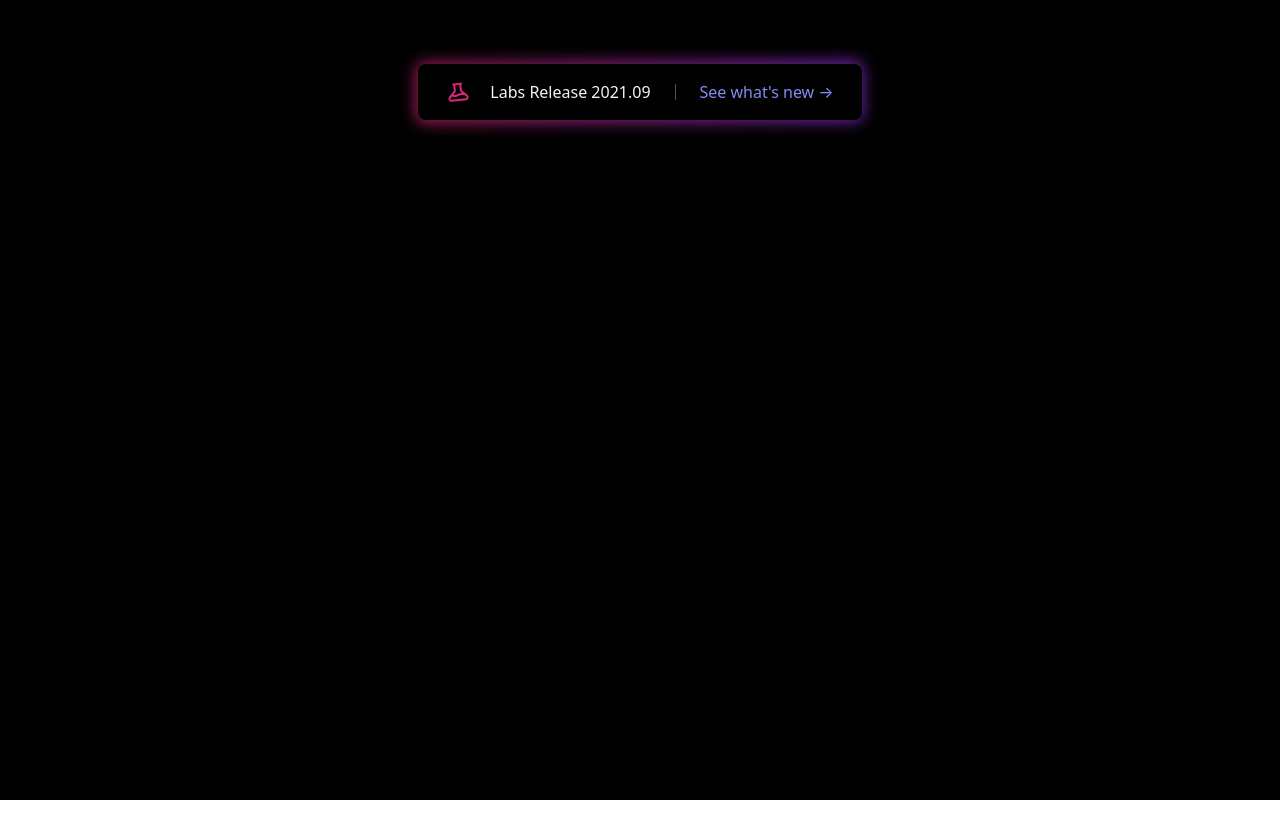
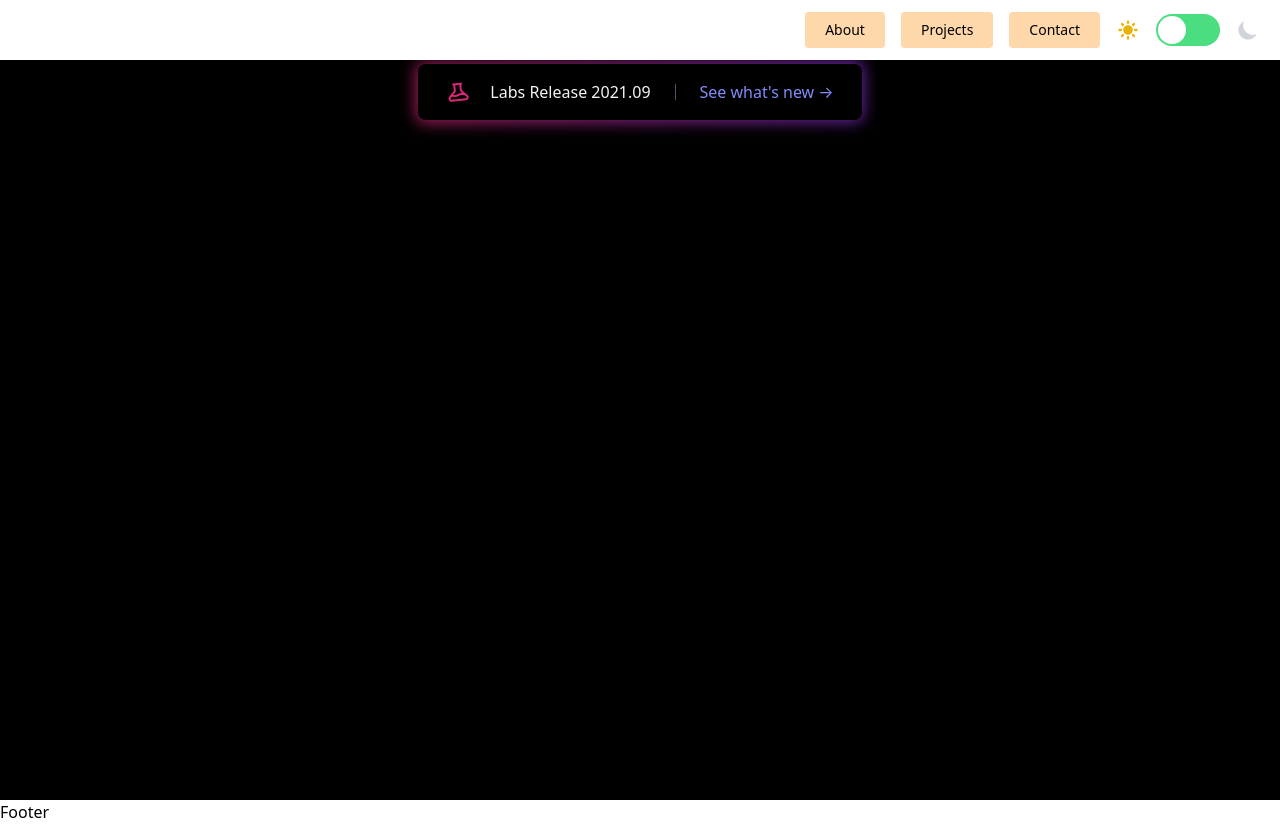
Before and after one commit to jberns/joshbuilds, a Next.js app: page /tailwindcss/background-gradient in a window 1280 px wide. Before the commit the page ends 800 px from the top, so only its background shows below. Built offline with nearby package versions, Linux system fonts and the light colour scheme.

Commit message:
Added layout component with header + footer for all pages

```diff
--- /dev/null
+++ b/components/home/Footer.tsx
@@ -0,0 +1,9 @@
+import { NextPage } from 'next';
+
+export const Footer: NextPage = () => {
+  return (
+    <div>
+      <div>Footer</div>
+    </div>
+  );
+};
--- a/components/home/Nav.tsx
+++ b/components/home/Nav.tsx
@@ -1,27 +1,75 @@
-import { Menu, Transition } from '@headlessui/react';
-import React, { Fragment } from 'react';
+import { Menu, Switch, Transition } from '@headlessui/react';
+import Link from 'next/link';
+import React, { Fragment, useState } from 'react';
 
 const navLinks = [
   {
-    name: 'About me',
-    url: '/',
+    name: 'About',
+    url: '/about',
   },
-  { name: 'Projects', url: '/' },
-  { name: 'Contact', url: '/' },
+  { name: 'Projects', url: '/projects' },
+  { name: 'Contact', url: '/contact' },
 ];
 
 export const Nav = () => {
+  const [enabled, setEnabled] = useState(false);
+
   return (
-    <div>
+    <div className="relative z-10">
       <nav className="absolute hidden w-full py-3 pr-5 bg-white sm:block">
-        <ul className="flex justify-end space-x-4">
+        <ul className="flex items-center justify-end space-x-4">
           {navLinks.map((link) => {
             return (
-              <li className="px-4 py-2 bg-orange-200 rounded" key={link.name}>
-                <a href={link.url}>{link.name}</a>
+              <li className="" key={link.name}>
+                <Link href={`${link.url}`}>
+                  <a className="relative inset-0 block px-5 py-2 text-sm font-medium bg-orange-200 rounded focus:outline-none focus:ring-2 focus:ring-orange-600 focus:ring-offset-2">
+                    {link.name}
+                  </a>
+                </Link>
               </li>
             );
           })}
+          <li className="flex items-center space-x-4">
+            <svg
+              xmlns="http://www.w3.org/2000/svg"
+              className={`${
+                enabled ? 'text-gray-300' : 'text-yellow-500'
+              } w-6 h-6 transition-colors ease-in-out duration-200`}
+              viewBox="0 0 20 20"
+              fill="currentColor"
+            >
+              <path
+                fillRule="evenodd"
+                d="M10 2a1 1 0 011 1v1a1 1 0 11-2 0V3a1 1 0 011-1zm4 8a4 4 0 11-8 0 4 4 0 018 0zm-.464 4.95l.707.707a1 1 0 001.414-1.414l-.707-.707a1 1 0 00-1.414 1.414zm2.12-10.607a1 1 0 010 1.414l-.706.707a1 1 0 11-1.414-1.414l.707-.707a1 1 0 011.414 0zM17 11a1 1 0 100-2h-1a1 1 0 100 2h1zm-7 4a1 1 0 011 1v1a1 1 0 11-2 0v-1a1 1 0 011-1zM5.05 6.464A1 1 0 106.465 5.05l-.708-.707a1 1 0 00-1.414 1.414l.707.707zm1.414 8.486l-.707.707a1 1 0 01-1.414-1.414l.707-.707a1 1 0 011.414 1.414zM4 11a1 1 0 100-2H3a1 1 0 000 2h1z"
+                clipRule="evenodd"
+              />
+            </svg>
+            <Switch
+              checked={enabled}
+              onChange={setEnabled}
+              className={`${
+                enabled ? 'bg-gray-900' : 'bg-green-400'
+              } inline-flex flex-shrink-0 relative h-8 w-16 border-2 border-transparent rounded-full cursor-pointer transition-colors eas-in-out duration-200 focus: outline-none focus-visible:ring-2 focus-visible:ring-white focus-visible:ring-opacity-75`}
+            >
+              <span className="sr-only">Light/Dark mode</span>
+              <span
+                aria-hidden="true"
+                className={`${
+                  enabled ? 'translate-x-8' : 'translate-x-0'
+                } pointer-events-none inline-block h-7 w-7 rounded-full bg-white transform ring-0 transition ease-in-out duration-200`}
+              ></span>
+            </Switch>
+            <svg
+              xmlns="http://www.w3.org/2000/svg"
+              className={`${
+                enabled ? 'text-gray-900' : 'text-gray-300'
+              } w-6 h-6 transition-colors ease-in-out duration-200`}
+              viewBox="0 0 20 20"
+              fill="currentColor"
+            >
+              <path d="M17.293 13.293A8 8 0 016.707 2.707a8.001 8.001 0 1010.586 10.586z" />
+            </svg>
+          </li>
         </ul>
       </nav>
       <div className="absolute flex justify-end w-full pt-2 sm:hidden">
@@ -45,6 +93,7 @@ export const Nav = () => {
                     <Menu.Item as="div" key={link.name}>
                       {({ active }) => {
                         return (
+                          <Link href={link.url}>
                             <a
                               className={`${
                                 active
@@ -52,10 +101,10 @@ export const Nav = () => {
                                   : 'text-gray-900'
                               }
                             group flex rounded-md items-center w-full px-2 py-2 text-sm`}
-                            href={link.url}
                             >
                               {link.name}
                             </a>
+                          </Link>
                         );
                       }}
                     </Menu.Item>
--- /dev/null
+++ b/layouts/main.tsx
@@ -0,0 +1,17 @@
+import React from 'react';
+import { Footer } from '../components/home/Footer';
+import { Nav } from '../components/home/Nav';
+
+interface ILayoutProps {
+  children: React.ReactNode;
+}
+
+export function MainLayout({ children }: ILayoutProps) {
+  return (
+    <>
+      <Nav />
+      <main className="">{children}</main>
+      <Footer />
+    </>
+  );
+}
--- a/pages/_app.tsx
+++ b/pages/_app.tsx
@@ -1,8 +1,13 @@
 import 'devicon/devicon.min.css';
 import type { AppProps } from 'next/app';
+import { MainLayout } from '../layouts/main';
 import '../styles/globals.css';
 
 function MyApp({ Component, pageProps }: AppProps) {
-  return <Component {...pageProps} />;
+  return (
+    <MainLayout>
+      <Component {...pageProps} />
+    </MainLayout>
+  );
 }
 export default MyApp;
--- /dev/null
+++ b/pages/about.tsx
@@ -0,0 +1,11 @@
+import { NextPage } from 'next';
+
+const About: NextPage = () => {
+  return (
+    <div>
+      <div>About Page</div>
+    </div>
+  );
+};
+
+export default About;
--- /dev/null
+++ b/pages/contact.tsx
@@ -0,0 +1,11 @@
+import { NextPage } from 'next';
+
+const Contact: NextPage = () => {
+  return (
+    <div>
+      <div>Contact Page</div>
+    </div>
+  );
+};
+
+export default Contact;
--- a/pages/index.tsx
+++ b/pages/index.tsx
@@ -1,7 +1,6 @@
 import type { NextPage } from 'next';
 import React from 'react';
 import { Flow } from '../components/home/Flow';
-import { Nav } from '../components/home/Nav';
 
 const navigation = [
   { name: 'Product', href: '#' },
@@ -19,7 +18,6 @@ const Home: NextPage = () => {
           src="mountain.jpg"
           alt="Picture of building"
         />
-        <Nav />
         <div className="flex items-center justify-center h-full">
           <div className="relative flex flex-col w-full mx-4 md:mx-20 md:justify-start">
             <div className="px-8 py-4 text-gray-800 shadow-lg bg-white/40 backdrop-blur-md rounded-2xl">
@@ -28,6 +26,10 @@ const Home: NextPage = () => {
                 I am a{' '}
                 <span className="text-orange-600 underline">
                   full stack developer
+                </span>
+                {' | '}
+                <span className="text-orange-600 underline">
+                  mechanical engineer
                 </span>
                 {' | '}
                 <span className="text-orange-600 underline">rock climber</span>
@@ -53,7 +55,7 @@ const Home: NextPage = () => {
 
         <nav className="absolute w-full bottom-4">
           <div className="flex justify-center">
-            <div className="text-gray-900 bg-white rounded-full bg-white/30 backdrop-blur-md">
+            <div className="text-gray-900 rounded-full bg-white/50 backdrop-blur-md">
               <svg
                 xmlns="http://www.w3.org/2000/svg"
                 className="w-10 h-10"
--- /dev/null
+++ b/pages/projects.tsx
@@ -0,0 +1,11 @@
+import { NextPage } from 'next';
+
+const Projects: NextPage = () => {
+  return (
+    <div>
+      <div>Projects Page</div>
+    </div>
+  );
+};
+
+export default Projects;
```
Lines whose indentation alone changed are shown as unchanged.
